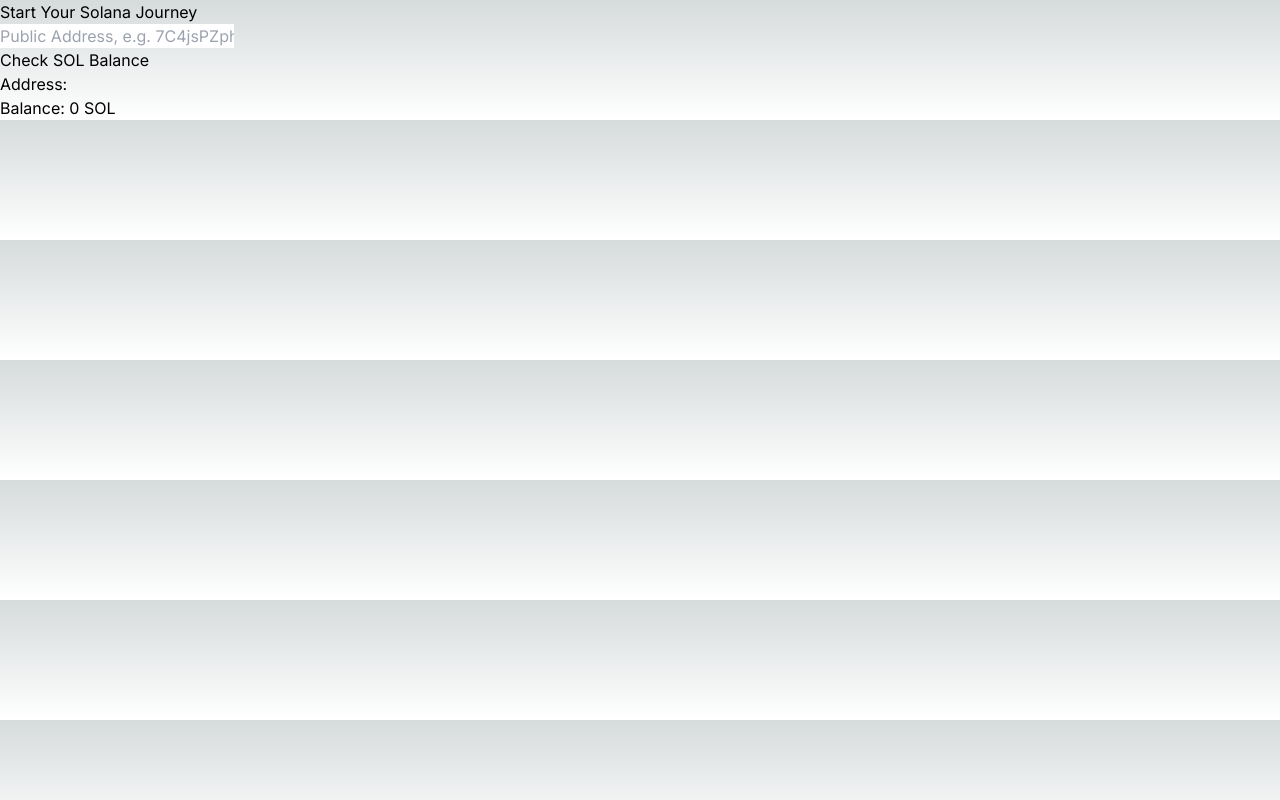
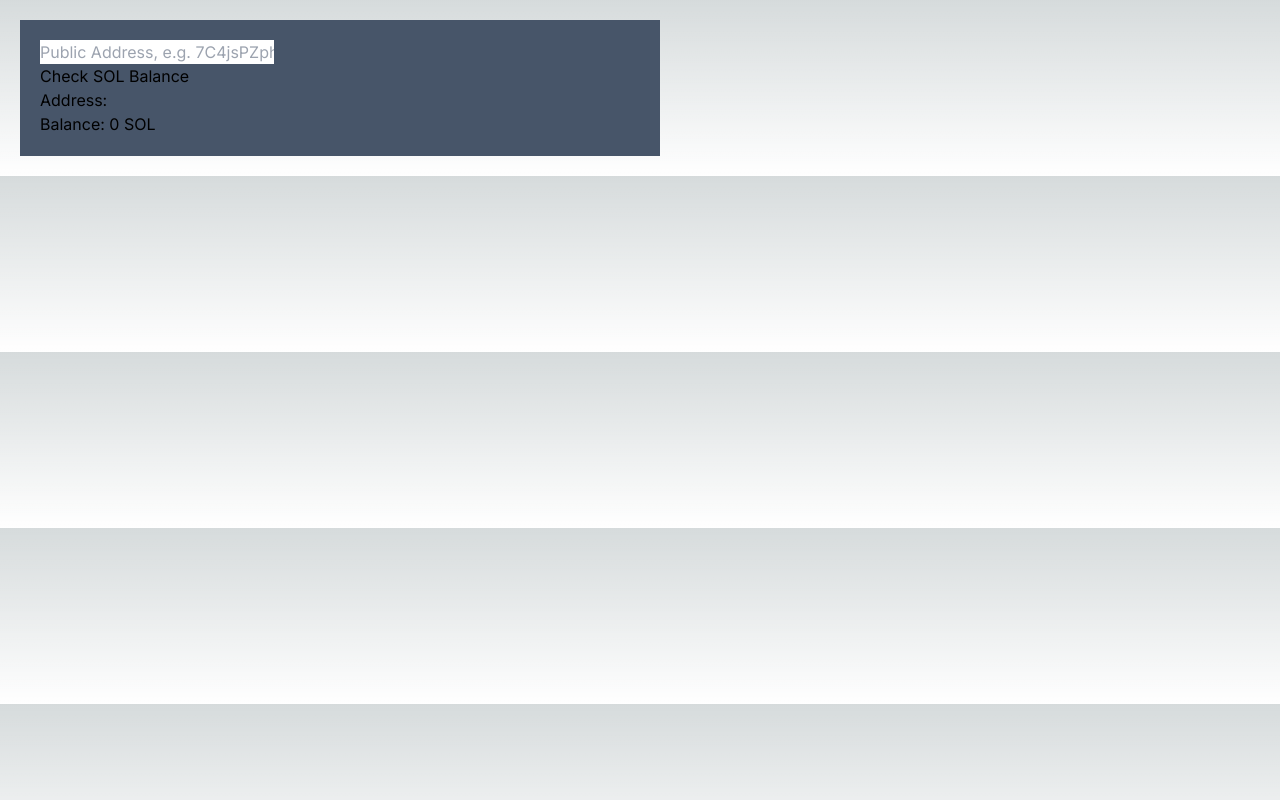
Before and after one commit to KBeKind/solana-ui, a Next.js app: page / in a window 1280 px wide. Built offline with nearby package versions, Linux system fonts and the light colour scheme.

Commit message:
updated code with comments to explain what is going on.  adjusted styling some via tailwind

```diff
--- a/src/app/AddressForm.tsx
+++ b/src/app/AddressForm.tsx
@@ -2,19 +2,41 @@
 import React, { ChangeEvent, FormEvent, useState } from 'react';
 
 
+// The props object is a standard component in React.
+// It is used to pass data from a parent component to a child component.
+// The props object can contain any type of data, such as strings, numbers, objects, and functions.
+// In this code the props object is passed to the AddressForm component from the parent component.
+// The handler property of the props object is a function that is called when the form is submitted.
+// The address parameter of the handler function is the value of the address input field.
 function AddressForm(props: { handler: (address: string) => void }) {
 
-  const [values, setValues] = useState({
+  // useState is a React Hook that lets you add a state variable to your component.
+  // const [state, setState] = useState(initialState);
+  // setting the values state variable as an object with a property of address initialized as a blank string
+    const [values, setValues] = useState({
     address: '',
   });
 
   const handleSubmit = (e: FormEvent<HTMLFormElement>) => {
+    // the default submission event is prevented
     e.preventDefault();
+    // the handler function is called here with the values.address
     props.handler(values.address)
   };
 
-  const handleAddressInputChange = (event: ChangeEvent<HTMLInputElement>) => {
+// handleAddressInputChange takes one argument, event, which is an event object
+// that is emitted whenever the value of the address input changes.
+   const handleAddressInputChange = (event: ChangeEvent<HTMLInputElement>) => {
+
+    // event.persist(), tells the browser to keep the event object so it can be used later
+    // This is important because we need to access the value of the input element
     event.persist();
+
+//setValues((values) => ({...values, address: event.target.value})),
+//updates the values object with the new value of the address input.
+//The setValues function takes a function as its argument.
+//This function takes the current values object as its input and returns
+//a new values object with the updated value of the address input.
     setValues((values) => ({
       ...values,
       address: event.target.value,
@@ -28,9 +50,9 @@
           id="public-key"
           type="text"
           placeholder="Public Address, e.g. 7C4jsPZpht42Tw6MjXWF56Q5RQUocjBBmciEjDa8HRtp"
-          name="firstName"
           value={values.address}
           onChange={handleAddressInputChange}
+          className='text-slate-800'
         />
         <br />
         <button type="submit">
--- a/src/app/page.tsx
+++ b/src/app/page.tsx
@@ -2,18 +2,29 @@
 
 import type { NextPage } from 'next'
 import { useState } from 'react'
-import Head from 'next/head'
 import AddressForm from './AddressForm'
 import * as Web3 from '@solana/web3.js'
 
- const Home: NextPage = () => {
+//NextPage uses server side rendering for the intial render and has security features
+//defined Home as const to make it more secure
+const Home: NextPage = () => {
+
+  // useState is a React Hook that lets you add a state variable to your component.
+  // const [state, setState] = useState(initialState);
   const [balance, setBalance] = useState(0)
   const [address, setAddress] = useState('')
 
+  // addressSubmittedHandler takes an address and sets the state address.
   const addressSubmittedHandler = (address: string) => {
     setAddress(address)
+
+    // sets a new public key based on the address
     const key = new Web3.PublicKey(address)
+
+    //creates a new connection to solana network
     const connection = new Web3.Connection(Web3.clusterApiUrl('devnet'))
+    // gets the balance from the connection using the public key then sets the state balance
+    // the state balance is set in SOL by dividing by lamports per sol.
     connection.getBalance(key).then(balance => {
       setBalance(balance / Web3.LAMPORTS_PER_SOL)
     })
@@ -21,14 +32,16 @@
 
   return (
     <div>
-      <header >
-        <p>
-          Start Your Solana Journey
-        </p>
+      <main>
+        <div className='m-5 p-5 bg-slate-600 w-1/2'>
+        {/* the AddressForm handler is set to the addressSubmittedHandler above */}
         <AddressForm handler={addressSubmittedHandler} />
+
+        {/* displaying the state variales */}
         <p>{`Address: ${address}`}</p>
         <p>{`Balance: ${balance} SOL`}</p>
-      </header>
+        </div>
+        </main>
     </div>
   )
 }
```
